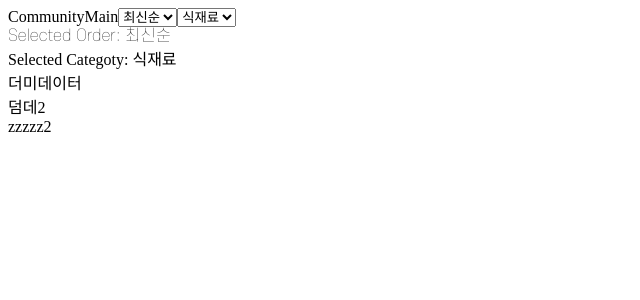
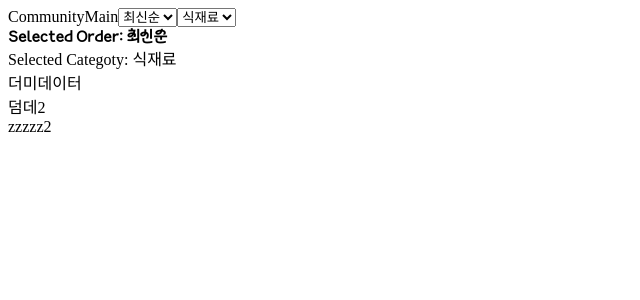
Before and after one commit to sinchonTon4/Inchon_FE, a React (Vite) app: page /communityMain in a window 1280 px wide. Shown: the top 300 px of the page, without its empty margins (0-640 px from the left). Built offline with nearby package versions, Linux system fonts and the light colour scheme; no server answers.

Commit message:
[Design]  2   폰트 추가

```diff
--- a/src/App.css
+++ b/src/App.css
@@ -42,3 +42,8 @@
   font-family: "SCD-Black";
   src: url("./styles/fonts/SCDream1.otf");
 }
+
+@font-face {
+  font-family: "SSanTokki";
+  src: url("./styles/fonts/HSSanTokki.ttf");
+}
--- a/src/pages/CommunityMain/CommunityMain.jsx
+++ b/src/pages/CommunityMain/CommunityMain.jsx
@@ -86,5 +86,5 @@ const CommunityMain = () => {
 export default CommunityMain;
 
 const MyDiv = styled.div`
-  font-family: "SCD-Thin";
+  font-family: "SSanTokki";
 `;
```
Also changed, not shown: src/styles/fonts/HSSanTokki.ttf (added).
